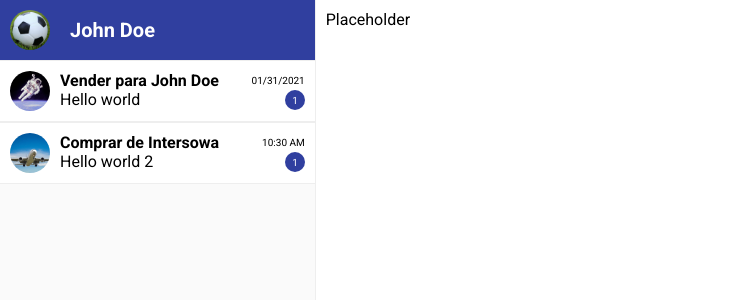
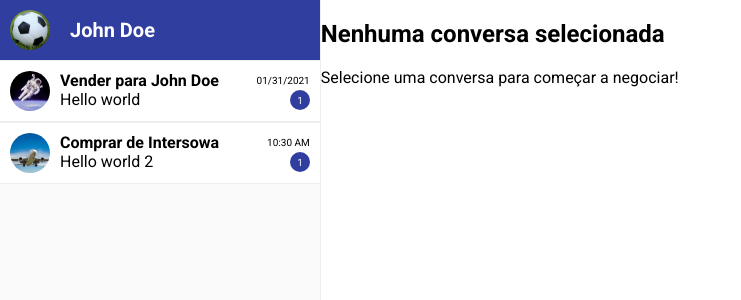
Before and after one commit to dennis90/wpp_clone, a Next.js app: page / in a window 1280 px wide. Shown: the top 300 px of the page, without its empty margins (0-741 px from the left). Built offline with nearby package versions, Linux system fonts and the light colour scheme.

Commit message:
Added option to select conversation

```diff
--- /dev/null
+++ b/src/components/Conversation/Container/ActiveConversation/Header/index.tsx
@@ -0,0 +1,30 @@
+import Avatar from '@material-ui/core/Avatar';
+import React from 'react';
+
+import { Conversation } from 'types/Conversation';
+import { StyledHeaderContainer, StyledConversationDetails, StyledParticipants, StyledTitle } from './styles';
+
+export interface HeaderProps {
+  image: Conversation['image'];
+  title: Conversation['title'];
+  users: Conversation['users'];
+}
+
+const Header: React.FC<HeaderProps> = (props) => {
+  return (
+    <StyledHeaderContainer>
+      <Avatar src={props.image} alt={props.title}/>
+      <StyledConversationDetails>
+        <StyledTitle>
+          {props.title}
+        </StyledTitle>
+
+        <StyledParticipants>
+          {props.users.map((user) => user.name).join(', ')}
+        </StyledParticipants>
+      </StyledConversationDetails>
+    </StyledHeaderContainer>
+  );
+};
+
+export default Header;
--- /dev/null
+++ b/src/components/Conversation/Container/ActiveConversation/Header/styles.ts
@@ -0,0 +1,22 @@
+import { Theme } from '@material-ui/core/styles';
+import styled from 'styled-components';
+
+export const StyledHeaderContainer = styled.div`
+  background-color: ${({ theme }: { theme: Theme }) => theme.palette.primary.dark};
+  display: flex;
+  padding: 10px;
+  color: ${({ theme }: { theme: Theme }) => theme.palette.primary.contrastText};
+`;
+
+export const StyledConversationDetails = styled.div`
+  margin: 0 20px
+`;
+
+export const StyledTitle = styled.h2`
+  margin: 0;
+  font-size: 1.8rem;
+`;
+
+export const StyledParticipants = styled.span`
+  font-size: 1.2rem;
+`;
--- /dev/null
+++ b/src/components/Conversation/Container/ActiveConversation/index.tsx
@@ -0,0 +1,24 @@
+import React from 'react';
+
+import { Conversation } from 'types/Conversation';
+import Header from './Header';
+
+export interface ActiveConversationProps {
+  conversation: Conversation;
+}
+
+const ActiveConversation: React.FC<ActiveConversationProps> = (props) => {
+  return (
+    <div>
+      <Header
+        image={props.conversation.image}
+        title={props.conversation.title}
+        users={props.conversation.users}
+      />
+
+      {props.conversation.messages.map((message, index) => <span key={index}>{message.text}</span>)}
+    </div>
+  );
+};
+
+export default ActiveConversation;
--- /dev/null
+++ b/src/components/Conversation/Container/EmptyPlaceholder/index.tsx
@@ -0,0 +1,16 @@
+import React from 'react';
+
+const EmptyPlaceholder: React.FC = () => {
+  return (
+    <div>
+      <div>
+        <h2>Nenhuma conversa selecionada</h2>
+        <p>
+          Selecione uma conversa para começar a negociar!
+        </p>
+      </div>
+    </div>
+  );
+};
+
+export default EmptyPlaceholder;
--- a/src/components/Conversation/Container/index.tsx
+++ b/src/components/Conversation/Container/index.tsx
@@ -1,11 +1,18 @@
-import React from 'react';
+import React, { useContext } from 'react';
 
+import EmptyPlaceholder from './EmptyPlaceholder';
 import { StyledContainer } from './styles';
 
+import DataContext from 'views/Home/dataContext';
+import ActiveConversation from './ActiveConversation';
+
 const ConversationContainer: React.FC = () => {
+  const { selectedConversation } = useContext(DataContext);
+
   return (
     <StyledContainer>
-      Placeholder
+      {!selectedConversation && <EmptyPlaceholder/>}
+      {selectedConversation && <ActiveConversation conversation={selectedConversation}/>}
     </StyledContainer>
   );
 }
--- a/src/components/Conversation/Container/styles.ts
+++ b/src/components/Conversation/Container/styles.ts
@@ -4,5 +4,4 @@ import styled from 'styled-components';
 export const StyledContainer = styled.div`
   flex: 9;
   background-color: ${({ theme }: { theme: Theme }) => theme.palette.background.paper};
-  padding: 10px;
 `;
--- a/src/components/Conversation/List/Item/index.tsx
+++ b/src/components/Conversation/List/Item/index.tsx
@@ -4,25 +4,34 @@ import Typography from '@material-ui/core/Typography';
 import format from 'date-fns/format';
 import formatRelative from 'date-fns/formatRelative';
 import isToday from 'date-fns/isToday';
-import React from 'react';
+import React, { useContext } from 'react';
 
 import { Conversation } from 'types/Conversation';
 import { StyledBadge, StyledContainer, StyledDateText, StyledInfoContainer, StyledLastMessage, StyledRow, StyledTitle } from './styles';
 
-export type ConversationProps = Conversation;
+import DataContext from 'views/Home/dataContext';
+
+export interface ConversationProps {
+  conversation: Conversation;
+  active?: boolean;
+};
 
 const ConversationItem: React.FC<ConversationProps> = (props) => {
-  const unreadCount = props.messages.filter((message) => !message.read).length;
-  const lastMessage = props.messages[0];
+  const { selectConversation } = useContext(DataContext);
+  const unreadCount = props.conversation.messages.filter((message) => !message.read).length;
+  const lastMessage = props.conversation.messages[0];
 
   return (
-    <StyledContainer>
-      <Avatar alt={props.title} src={props.image}/>
+    <StyledContainer
+      active={props.active}
+      onClick={() => selectConversation(props.conversation)}
+    >
+      <Avatar alt={props.conversation.title} src={props.conversation.image}/>
 
       <StyledInfoContainer>
         <StyledRow>
           <StyledTitle>
-            {props.title}
+            {props.conversation.title}
           </StyledTitle>
 
           <StyledDateText>
--- a/src/components/Conversation/List/Item/styles.ts
+++ b/src/components/Conversation/List/Item/styles.ts
@@ -1,8 +1,19 @@
+import React from 'react';
+
 import { Theme } from '@material-ui/core/styles';
 import styled from 'styled-components';
 
-export const StyledContainer = styled.div`
-  background-color: ${({ theme }: { theme: Theme }) => theme.palette.background.paper};
+export interface StyledContainerProps extends React.HTMLAttributes<HTMLDivElement> {
+  active?: boolean;
+}
+
+export const StyledContainer = styled.div<StyledContainerProps>`
+  background-color: ${
+    ({ active, theme }: { theme: Theme } & StyledContainerProps) =>
+      active
+        ? theme.palette.grey[200]
+        : theme.palette.background.paper
+  };
   border-color: ${({ theme }: { theme: Theme }) => theme.palette.grey[200]};
   border-style: solid;
   border-width: 1px 0;
--- a/src/components/Conversation/List/index.tsx
+++ b/src/components/Conversation/List/index.tsx
@@ -8,14 +8,18 @@ import { StyledContainer } from './styles';
 import DataContext from 'views/Home/dataContext';
 
 const ConversationList: React.FC = () => {
-  const { conversations } = useContext(DataContext);
+  const { conversations, selectedConversation } = useContext(DataContext);
 
   return (
     <StyledContainer>
       <Header/>
 
-      {conversations.map(
-        (conversation) => <ConversationItem key={conversation.id} {...conversation}/>,
+      {conversations.map((conversation) =>
+        <ConversationItem
+          key={conversation.id}
+          active={conversation.id === selectedConversation?.id}
+          conversation={conversation}
+        />,
       )}
     </StyledContainer>
   );
--- a/src/views/Home/dataContext.ts
+++ b/src/views/Home/dataContext.ts
@@ -5,9 +5,13 @@ import { createContext } from 'react';
 
 import { Conversation, MessageTypes, User } from 'types/Conversation';
 
+export type SelectConversationHandler = (conversation?: Conversation) => void;
+
 export interface ProviderData {
   conversations: Conversation[];
+  selectedConversation?: Conversation;
   user: User;
+  selectConversation: SelectConversationHandler;
 }
 
 const userJohnDoe: User = {
@@ -30,6 +34,7 @@ const userKYC: User = {
 
 export const initialData: ProviderData = {
   user: userJohnDoe,
+  selectConversation: () => ({}),
   conversations: [
     {
       id: '100',
--- a/src/views/Home/index.tsx
+++ b/src/views/Home/index.tsx
@@ -1,18 +1,29 @@
-import React from 'react';
+import React, { useCallback, useState } from 'react';
 
 import ConversationContainer from 'components/Conversation/Container';
 import ConversationList from 'components/Conversation/List';
 import { StyledContainer } from './styles';
 
-import DataContext, { initialData } from './dataContext';
+import DataContext, { initialData, SelectConversationHandler, ProviderData } from './dataContext';
 
-const Home: React.FC = () => (
-  <DataContext.Provider value={initialData}>
+const Home: React.FC = () => {
+  const selectConversation: SelectConversationHandler = (conversation) => {
+    setProviderValue({
+      ...providerValue,
+      selectedConversation: conversation,
+    });
+  };
+
+  const [providerValue, setProviderValue] = useState<ProviderData>({ ...initialData, selectConversation });
+
+  return (
+    <DataContext.Provider value={providerValue}>
       <StyledContainer>
         <ConversationList/>
         <ConversationContainer/>
       </StyledContainer>
     </DataContext.Provider>
   );
+};
 
 export default Home;
```
Lines whose indentation alone changed are shown as unchanged.
